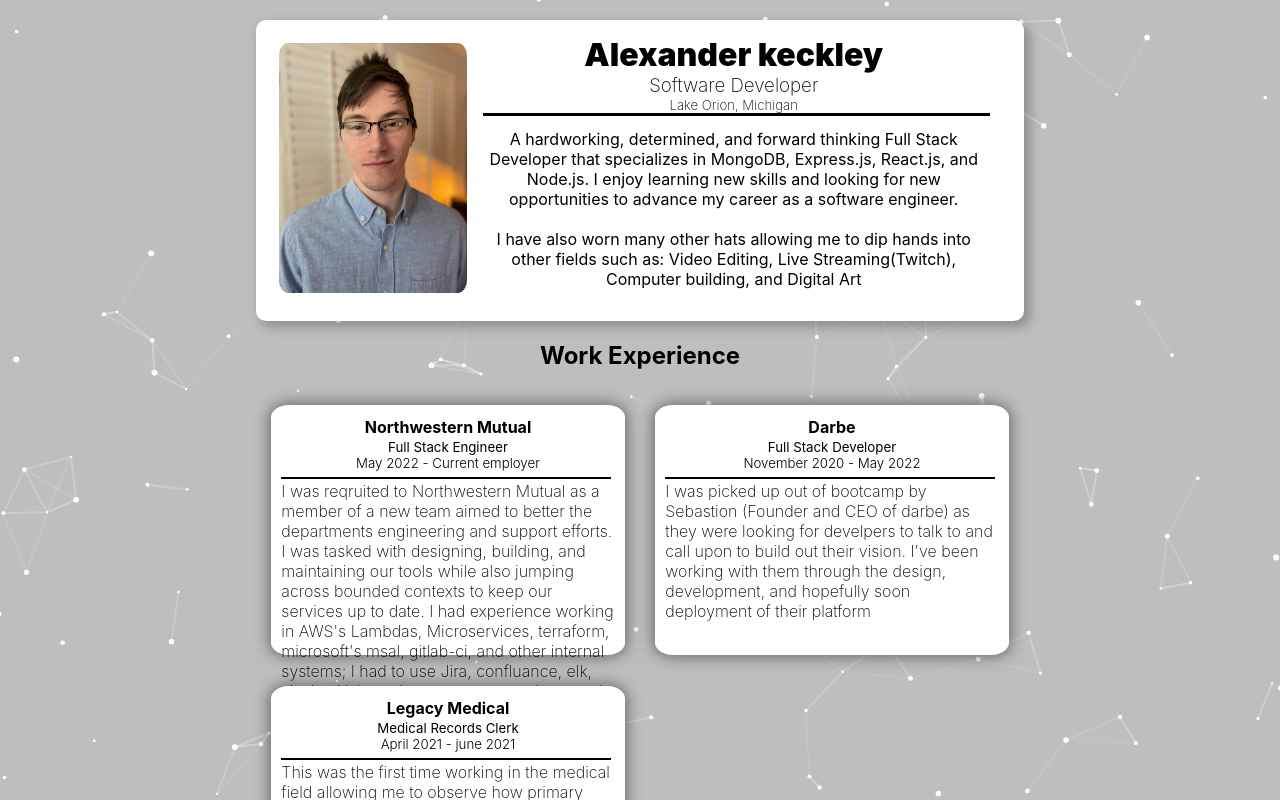
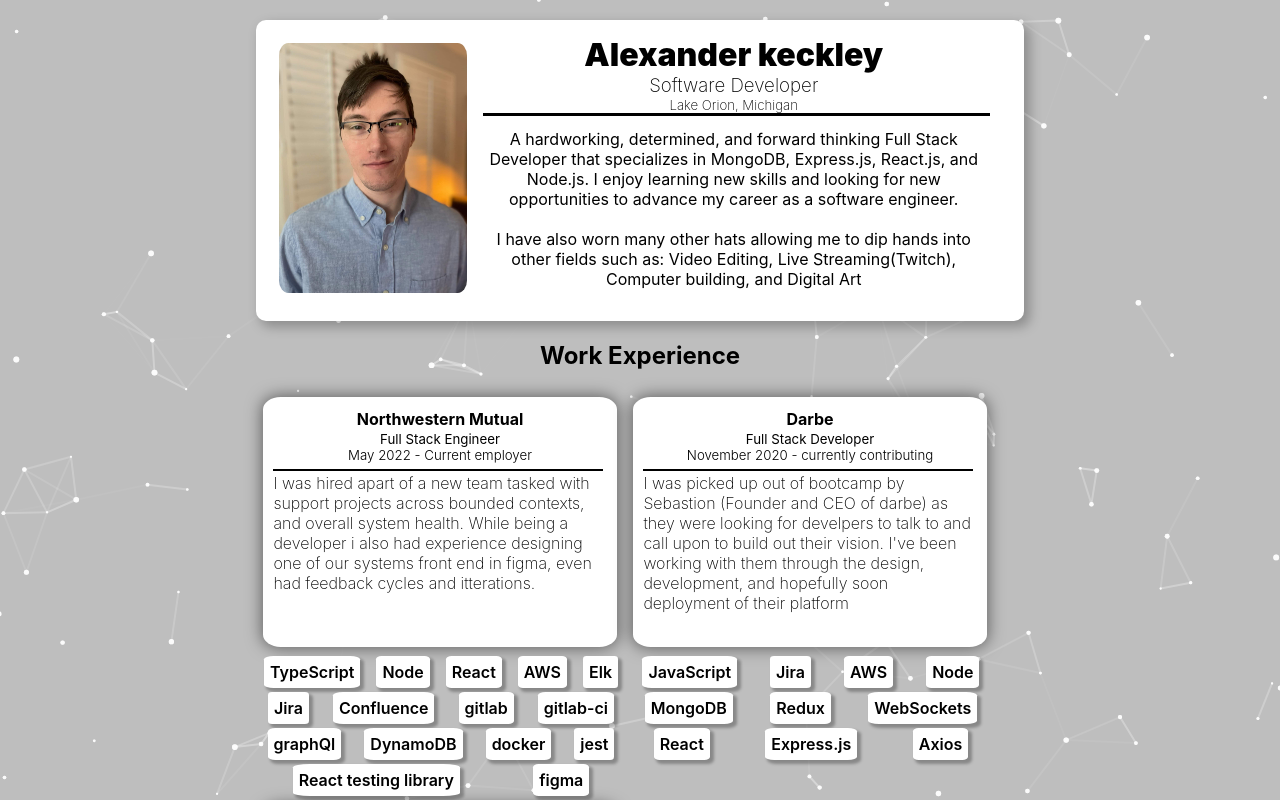
Before and after one commit to Drkeck/Drkeck.github.io, a React (Create React App) app: page / in a window 1280 px wide. Shown: the top 800 px of the page. Built offline with nearby package versions, Linux system fonts and the light colour scheme.

Commit message:
added a job specific tek point section

```diff
--- a/src/Components/Teckpoints/index.js
+++ b/src/Components/Teckpoints/index.js
@@ -1,7 +1,13 @@
 import React from "react";
+import Draggable from "react-draggable";
+import '../TechKnowledge/index.css'
 
-export default function TeckPoints() {
+export default function TeckPoints({point}) {
     return(
-    <></>
+        <Draggable>
+            <div className="tek-text">
+                <p>{point}</p>
+            </div>
+        </Draggable>
     )
 }
--- a/src/Components/WorkExperience/index.css
+++ b/src/Components/WorkExperience/index.css
@@ -2,6 +2,13 @@
     display: flex;
     flex-direction: row;
    flex-wrap: wrap;
+}
+
+.tek-points {
+  display: flex;
+  flex-flow: row wrap;
+  width: 370px;
+  justify-content: space-around;
 }
 
 .card-long {
--- a/src/Components/WorkExperience/index.js
+++ b/src/Components/WorkExperience/index.js
@@ -1,3 +1,4 @@
+import TeckPoints from "../Teckpoints";
 import "./index.css";
 
 const wrkExp = [{
@@ -5,15 +6,18 @@ const wrkExp = [{
     joined: "May 2022",
     left: "Current employer",
     title: "Full Stack Engineer",
-    description: "I was reqruited to Northwestern Mutual as a member of a new team aimed to better the departments engineering and support efforts. I was tasked with designing, building, and maintaining our tools while also jumping across bounded contexts to keep our services up to date. I had experience working in AWS's Lambdas, Microservices, terraform, microsoft's msal, gitlab-ci, and other internal systems; I had to use Jira, confluance, elk, slack, gitlab, and zoom to communicate and monitor our changes and progress of our projects"
-    },
+    description:"I was hired apart of a new team tasked with support projects across bounded contexts, and overall system health. While being a developer i also had experience designing one of our systems front end in figma, even had feedback cycles and itterations.",
+    teckpoints: ["TypeScript", "Node", "React", "AWS", "Elk", "Jira", "Confluence", "gitlab", "gitlab-ci", "graphQl", "DynamoDB", "docker", "jest", "React testing library", "figma" ]
+},
     {
     name: "Darbe",
     joined: "November 2020",
-    left:"May 2022",
+    left:"currently contributing",
     title: "Full Stack Developer",
-    description: "I was picked up out of bootcamp by Sebastion (Founder and CEO of darbe) as they were looking for develpers to talk to and call upon to build out their vision. I've been working with them through the design, development, and hopefully soon deployment of their platform"
-}, {
+    description: "I was picked up out of bootcamp by Sebastion (Founder and CEO of darbe) as they were looking for develpers to talk to and call upon to build out their vision. I've been working with them through the design, development, and hopefully soon deployment of their platform",
+    teckpoints: ["JavaScript", "Jira", "AWS", "Node", "MongoDB", "Redux", "WebSockets", "React", "Express.js", "Axios"]
+},
+    {
     name: "Legacy Medical",
     joined: "April 2021",
     left:"june 2021",
@@ -25,12 +29,19 @@ function WorkExperience() {
     return(
         <div className="container-exp">
             {wrkExp.map((element, id) => (
+            <div>
                 <div className="card-long" key={id}>
                     <h4 className="job-name">{element.name}</h4>
                     <h5 className="job-title">{element.title}</h5>
                     <h5 className="job-employment">{element.joined} - {element.left}</h5>
                     <p className="job-description">{element.description}</p>
                 </div>
+                <div className="tek-points">
+                {element.teckpoints?.map((point , id) => (
+                    <TeckPoints point={point} key={id + point}/>
+                ))}
+                </div>
+             </div>
             ))}
         </div>
     )
```
